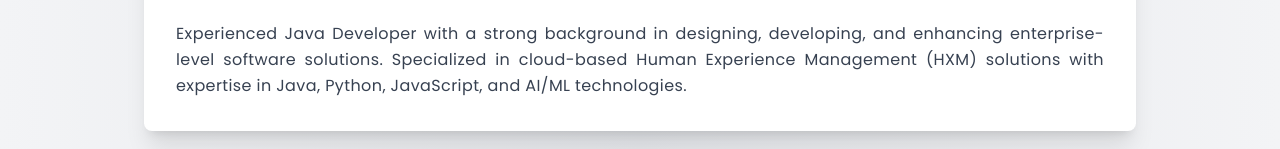
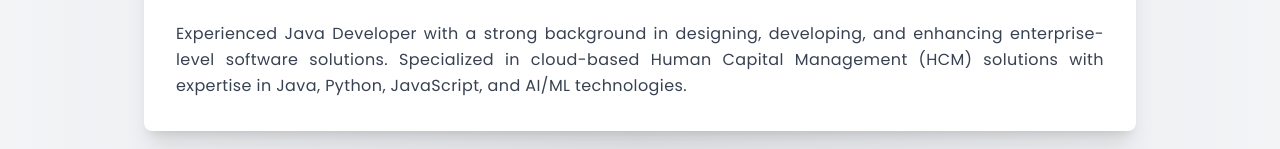
Before and after one commit to gauravgd16/gaurav-cv, a plain HTML site: page index.html in a window 1280 px wide. Shown: the part 385-534 px from the top of the page. Drawn offline with nearby package versions, Linux system fonts and the light colour scheme.

Commit message:
Update index.html
Updated summary

```diff
--- a/index.html
+++ b/index.html
@@ -54,7 +54,7 @@
         Summary
       </h2>
       <p class="text-justify text-gray-700">
-        Experienced Java Developer with a strong background in designing, developing, and enhancing enterprise-level software solutions. Specialized in cloud-based Human Experience Management (HXM) solutions with expertise in Java, Python, JavaScript, and AI/ML technologies.
+        Experienced Java Developer with a strong background in designing, developing, and enhancing enterprise-level software solutions. Specialized in cloud-based Human Capital Management (HCM) solutions with expertise in Java, Python, JavaScript, and AI/ML technologies.
       </p>
     </section>
 
```
